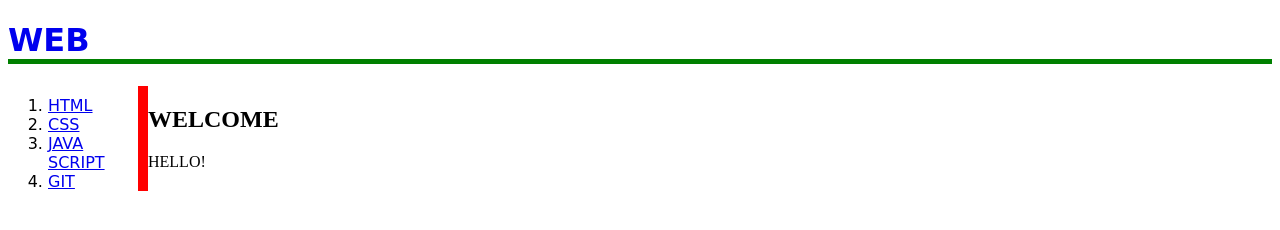
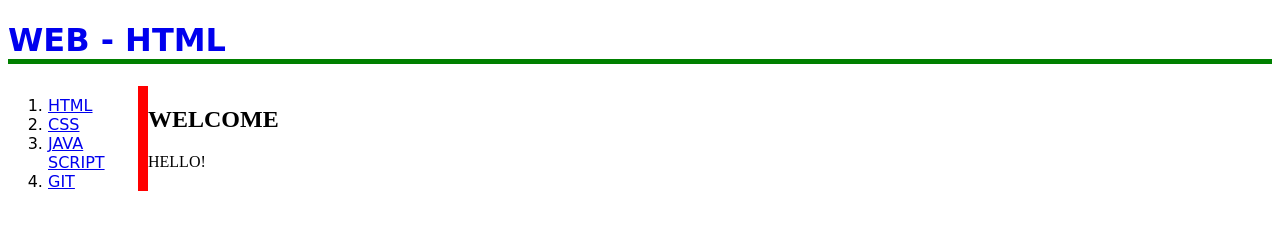
Before and after one commit to howhaveyubin/dataitgirls2020, a plain HTML site: page index.html in a window 1280 px wide. Drawn offline with Linux system fonts and the light colour scheme.

Commit message:
제목 수정

```diff
--- a/index.html
+++ b/index.html
@@ -7,7 +7,7 @@
         <link href="style.css" rel="stylesheet" type="text/css" />
     </head>
     <body>
-        <h1><a href="index.html">WEB</a></h1>
+        <h1><a href="index.html">WEB - HTML</a></h1>
         <div id="container">
             <ol>
                 <li><a href="1.html">HTML</a></li>
```
Also changed, not shown: 1.html (+1 -1 lines), 2.html (+1 -1 lines).
